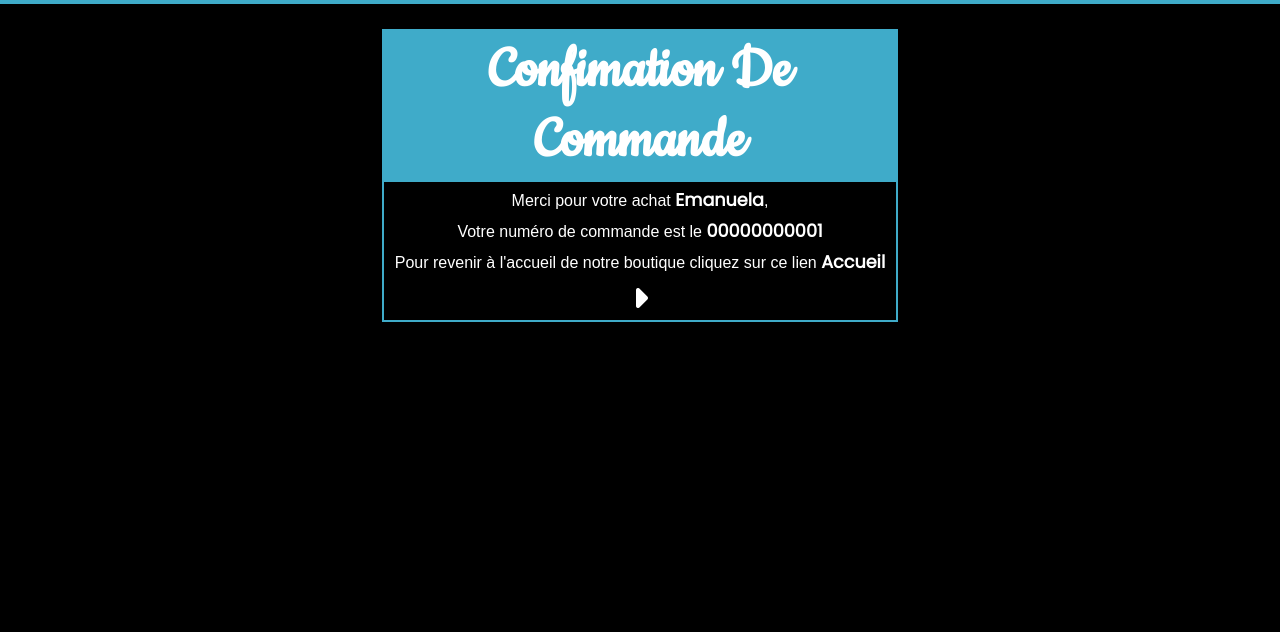
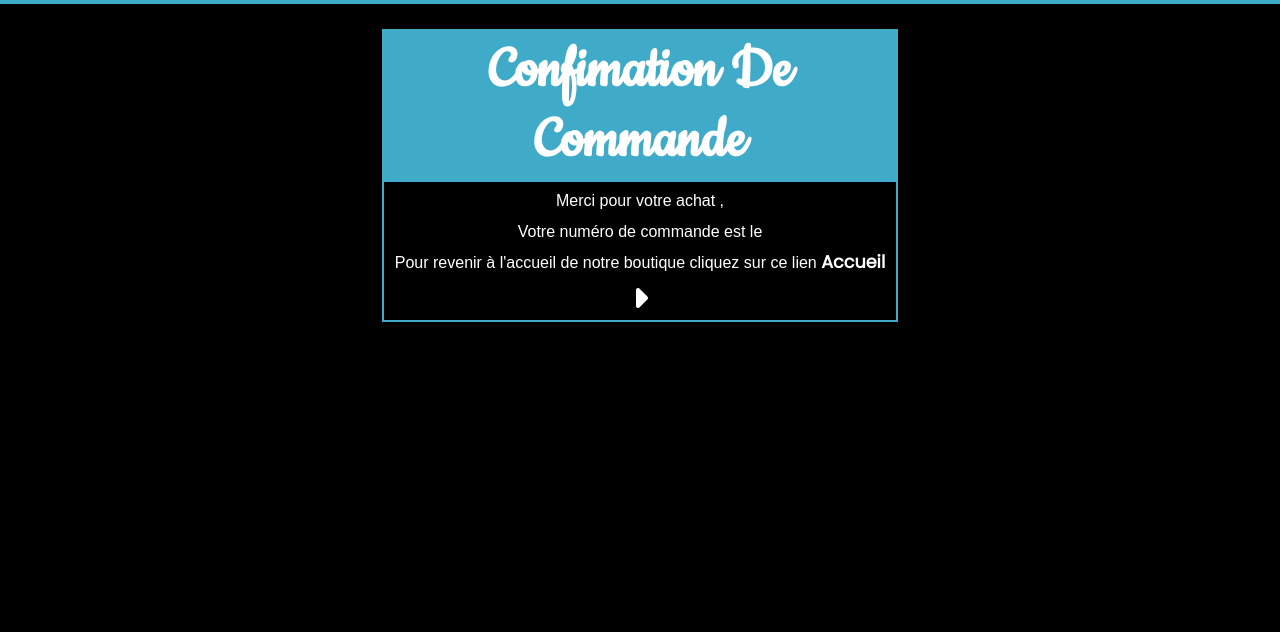
Before and after one commit to michelre/emanuela-p5, a plain HTML site: page confirmation-de-commande.html in a window 1280 px wide. Shown: the part 98-730 px from the top of the page. Drawn offline with Linux system fonts and the light colour scheme; files that its build step writes are made by us from their sources; no server answers.

Commit message:
Update confirmation-de-commande.html

```diff
--- a/confirmation-de-commande.html
+++ b/confirmation-de-commande.html
@@ -7,7 +7,7 @@
 	<title>OriPhoto</title>
 	<meta name="description" content="OriPhoto est une filiale de ORINOCO, site de vente en ligne, qui vend des appareils photo vintages">
 
-	<link rel="stylesheet" href="style.css">
+	<link rel="stylesheet" href="css/style.css">
 	<script src="https://kit.fontawesome.com/9376b337f5.js" crossorigin="anonymous"></script>
 	<link href="https://fonts.googleapis.com/css2?family=Cookie&family=Poppins&display=swap" rel="stylesheet">
 </head>
@@ -25,8 +25,8 @@
 		<main>
 			<div id="confirmationdecommande"class="conteneur__bleu conteneur__demie">
 					<h2 class="principal bgc">confimation de commande</h2>
-					<p>Merci pour votre achat <span class="element" id="firstName">Emanuela</span>,</p>
-					<p>Votre numéro de commande est le <span id="orderId" class="element">00000000001</span></p>
+					<p>Merci pour votre achat <span class="element" id="firstName"></span>,</p>
+					<p>Votre numéro de commande est le <span id="orderId" class="element"></span></p>
 					<p>Pour revenir à l'accueil de notre boutique cliquez sur ce lien <a href="index.html" class="element focus">Accueil</a><i class="acceuil fas fa-caret-right"></i></p>
 			</div>
 		</main>
```
